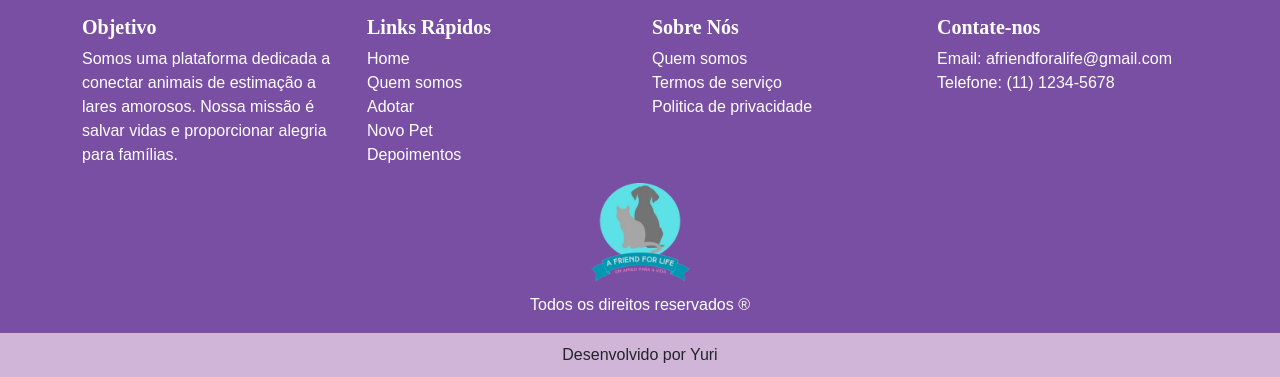
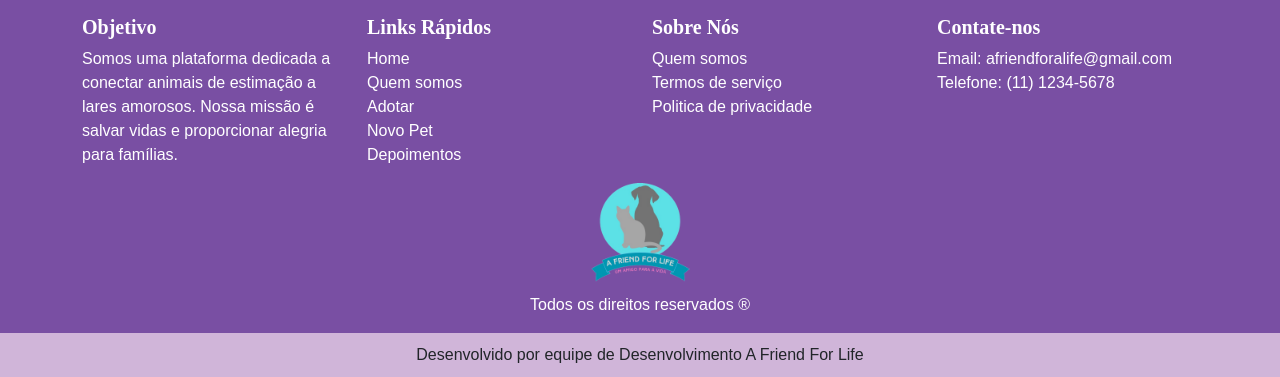
Before and after one commit to Yuridevpro/um-amigo-for-life02, a Django app: page /divulgar/novo_pet/ in a window 1280 px wide. Shown: the part 1877-2254 px from the top of the page. Run offline with Django 5.2, Linux system fonts and the light colour scheme; a user stored in the database is signed in; data comes from the database, SQL or seed files in the repository; some web fonts are replaced.

Commit message:
att no footer

```diff
--- a/templates/base.html
+++ b/templates/base.html
@@ -128,7 +128,7 @@
     </footer>
 
     <footer class="text-center" style="background-color: #D0B5D9; padding: 10px 0; bottom: 0; width: 100%;">
-        <p style="margin: 0;">Desenvolvido por Yuri</p>
+        <p style="margin: 0;">Desenvolvido por equipe de Desenvolvimento A Friend For Life</p>
     </footer>
 
     <script src="https://cdn.jsdelivr.net/npm/bootstrap@5.3.0-alpha1/dist/js/bootstrap.bundle.min.js"></script>
```
